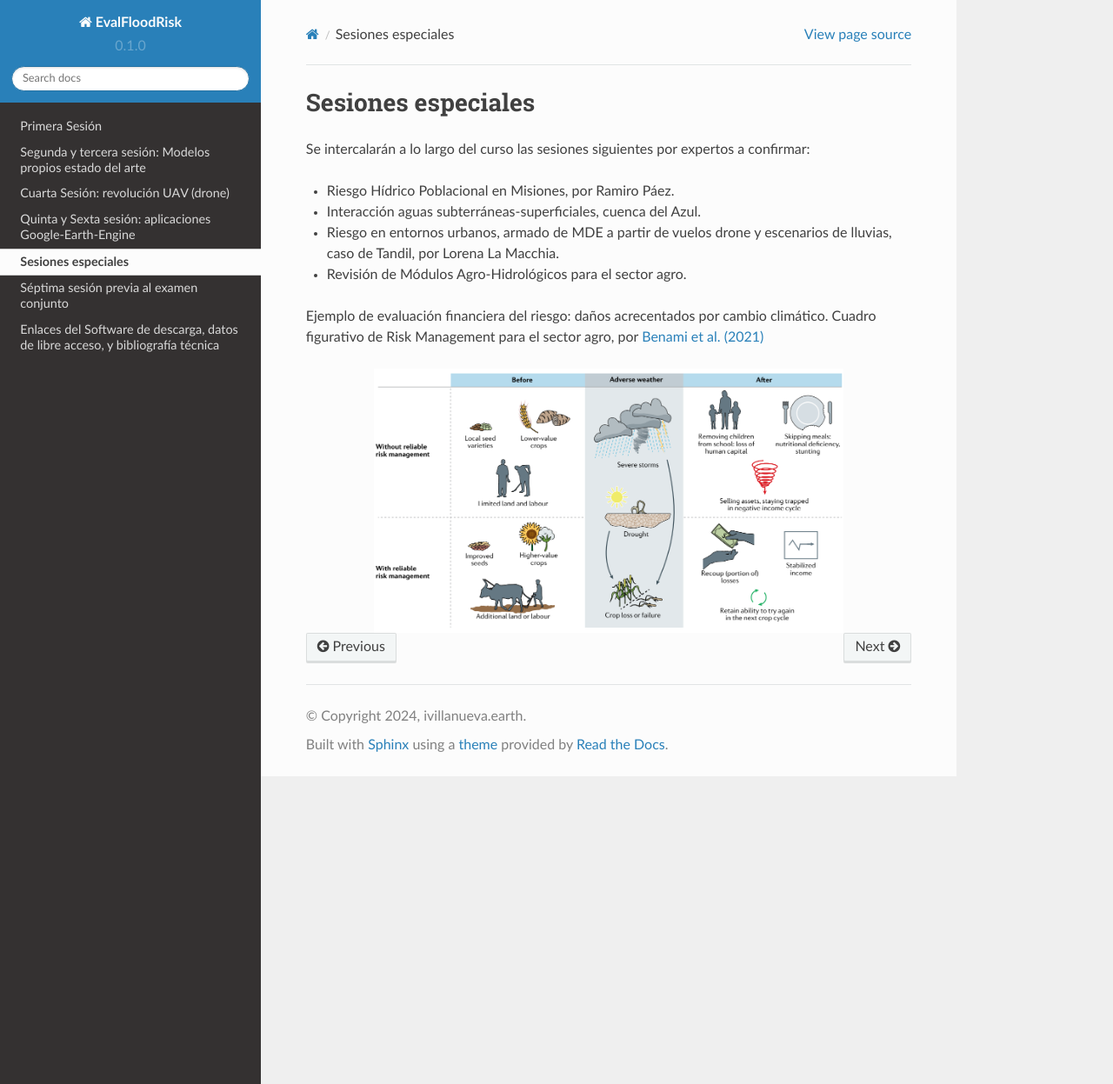
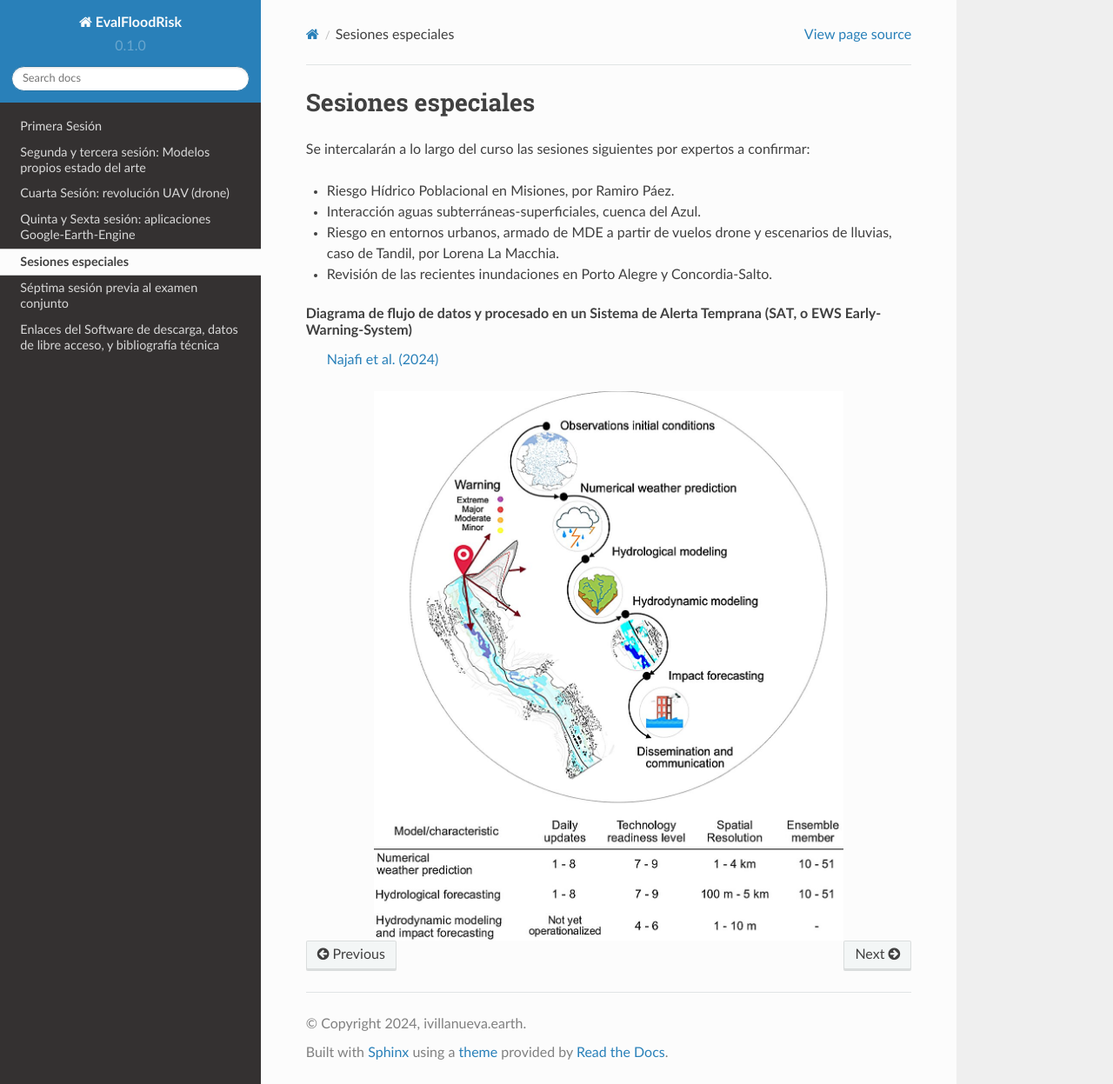
Before and after one commit to ivillamadrid/EvalFloodRisk_RSSWE, a Sphinx documentation site: the page built from docs/source/ExtraS.rst, in a window 1280 px wide and 1247 px high. Shown: the whole window at 87% size. Built offline with Sphinx 7.4.7 and the Read the Docs theme 2.0.0, drawn with Linux system fonts in a browser that asks for light colours.

Commit message:
Update ExtraS.rst

```diff
--- a/docs/source/ExtraS.rst
+++ b/docs/source/ExtraS.rst
@@ -9,13 +9,12 @@ Se  intercalarán a lo largo del curso las sesiones siguientes por expertos a co
 
 * Riesgo en entornos urbanos, armado de MDE a partir de vuelos drone y escenarios de lluvias, caso de Tandil, por Lorena La Macchia.
 
-* Revisión de Módulos Agro-Hidrológicos para el sector agro.
+* Revisión de las recientes inundaciones en Porto Alegre y Concordia-Salto.
 
-Ejemplo de evaluación financiera del riesgo: daños acrecentados por cambio climático.
-Cuadro figurativo de Risk Management para el sector agro, por `Benami et al. (2021)
-<https://doi.org/10.1038/s43017-020-00122-y>`_
+Diagrama de flujo de datos y procesado en un Sistema de Alerta Temprana (SAT, o EWS Early-Warning-System)
+ `Najafi et al. (2024) <https://doi.org/10.1038/s41467-024-48065-y>`_
 
-.. image:: ./Pics/RiskManagementRed.png
+.. image:: ./Pics/EWS_flowchart.jpg
   :width: 540
-  :alt: RiskManagement
+  :alt: EWS
   :align: center
```
